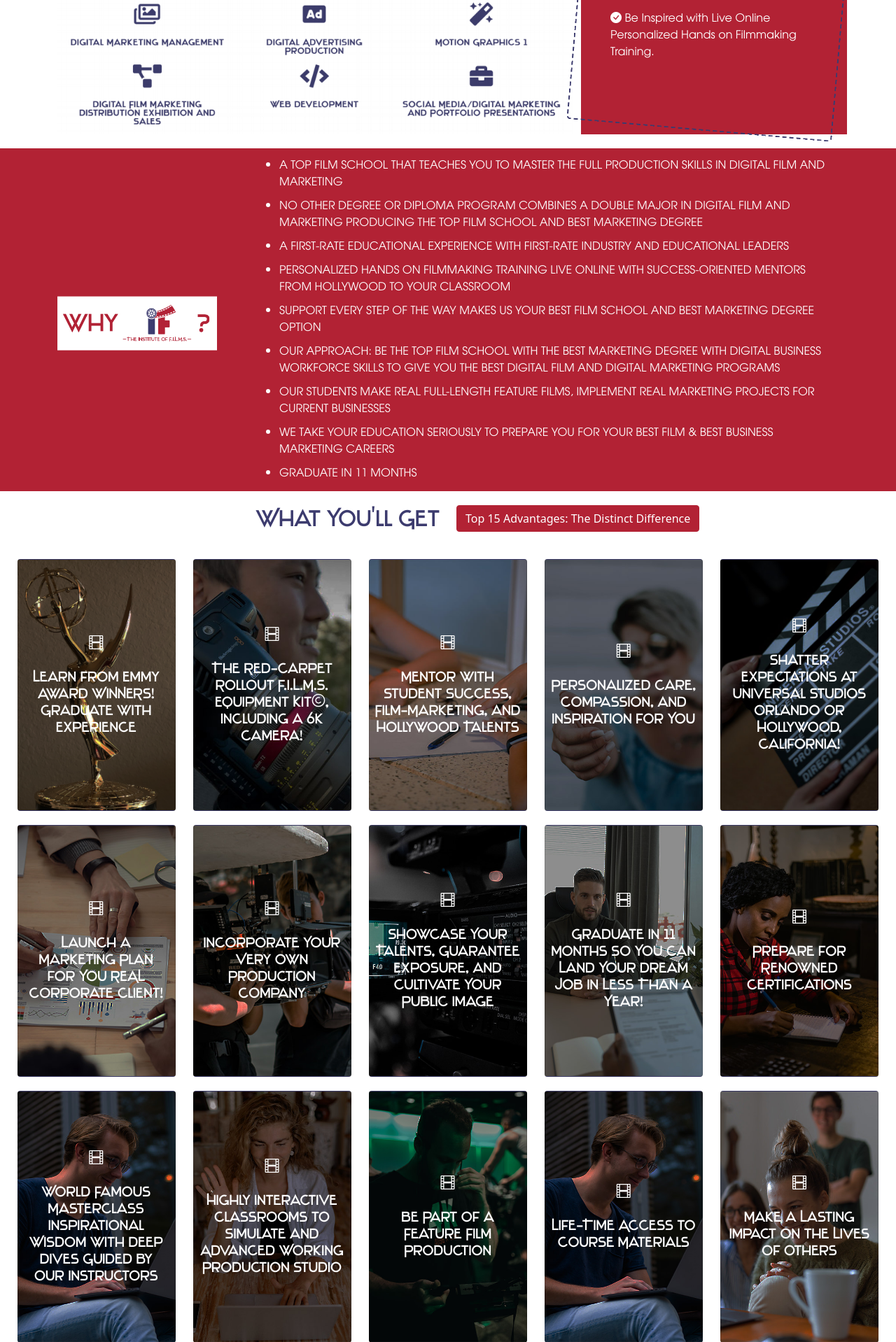
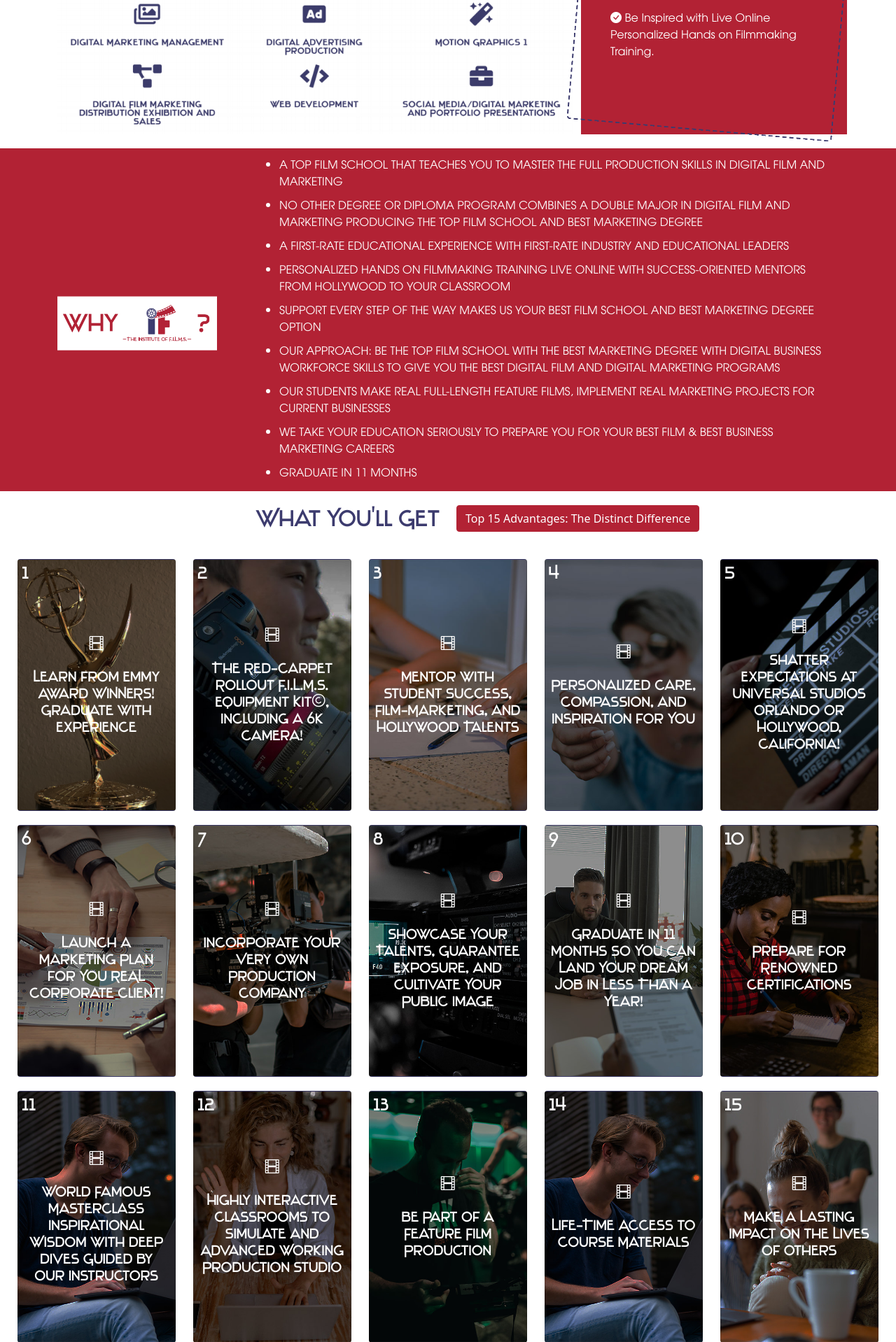
Before and after one commit to Orlandohmor84/tiof-landing-1, a PHP site: page / in a window 1280 px wide. Shown: the part 1360-3278 px from the top of the page at 70% size. Run offline with PHP 8.4, Linux system fonts and the light colour scheme; some libraries are stand-ins or nearby versions.

Commit message:
Final Edits.

```diff
--- a/src/assets/styles/base.css
+++ b/src/assets/styles/base.css
@@ -237,6 +237,12 @@ header a:hover,header a:active {
 /*----- End What You'll Learn Section -----*/
 
 /*----- Start What You'll Get Section -----*/
+.card-number {
+    color: #fff;
+    position: absolute;
+    top: 5px;
+    left: 5px;
+}
 #get-title h2,#get-title .btn {
     text-align: center;
 }
--- a/src/index.html
+++ b/src/index.html
@@ -53,7 +53,7 @@
             <!-- H1 Row -->
             <div class="row">
                 <div class="col-xs-12" data-aos="fade-up-right">
-                    <h1>Launch Your Marketing Career in 11 Months!</h1>
+                    <h1>Launch Your Film & Marketing Dream in 11 Months!</h1>
                 </div><!-- /.col -->
             </div><!-- /.row -->
 
@@ -151,97 +151,121 @@
             <!-- What You'll Get Content -->
             <div class="row">
                 <div class="col-xs-12">
-                    <div class="card" id="card-emmy">
+                    <div class="card" id="card-emmy" data-aos="flip-left">
                         <div class="card-body">
+                            <h4 class="card-number">1</h4>
                             <h5 class="card-title"><i class="bi bi-film"></i><br><br>Learn from Emmy Award WINNERS! Graduate with Experience</h5>
                             <p class="card-text">We’re Industry Experts and Educators! Our faculty is comprised of both Emmy ® Award WINNER and NOMINEES. Your graduation day comes with a degree or diploma and real-world work experience… and who knows, maybe you’ll get an Emmy Credit of your own!</p>
                         </div>
                     </div><!-- /.card -->
-                    <div class="card" id="tile-red-carpet">
+                    <div class="card" id="tile-red-carpet" data-aos="flip-left">
                         <div class="card-body">
+                            <h4 class="card-number">2</h4>
                             <h5 class="card-title"><i class="bi bi-film"></i><br><br>The Red-Carpet Rollout F.I.L.M.S. Equipment Kit&copy;, Including a 6k Camera!</h5>
                             <p class="card-text">The Red-Carpet Rollout F.I.L.M.S. Equipment Kit including a new 6K Camera, first time on the market! This gear will equip you with the ability to create content and make a living as well. The gear package is an investment in your career. These are the tools that you will use to tell stories and build your career. Looking ahead, we have done our best to future-proof these tools, allowing you to employ them for years to come.</p>
                         </div>
                     </div><!-- /.card -->
-                    <div class="card" id="tile-mentor">
+                    <div class="card" id="tile-mentor" data-aos="flip-left">
                         <div class="card-body">
+                            <h4 class="card-number">3</h4>
                             <h5 class="card-title"><i class="bi bi-film"></i><br><br>Mentor with Student Success, Film-Marketing, and Hollywood Talents</h5>
                             <p class="card-text">Your Student Success Mentor is waiting for you. Assigned at enrollment, your Professional Film-Marketing Mentor assists your course action plans, motivates your progress, and invests in your success through the entire program! You can also expect an Industry Mentorship during our feature production, bringing Hollywood Names to provide award winning experience.</p>
                         </div>
                     </div><!-- /.card -->
-                    <div class="card" id="tile-compassion">
+                    <div class="card" id="tile-compassion" data-aos="flip-left">
                         <div class="card-body">
+                            <h4 class="card-number">4</h4>
                             <h5 class="card-title"><i class="bi bi-film"></i><br><br>Personalized Care, Compassion, and Inspiration for You</h5>
                             <p class="card-text">Highly Personalized classrooms where care, compassion, inspiration and guidance motivate your journey. We believe it’s all about you, not lectures.</p>
                         </div>
                     </div><!-- /.card -->
-                    <div class="card" id="tile-universal-studios">
+                    <div class="card" id="tile-universal-studios" data-aos="flip-left">
                         <div class="card-body">
+                            <h4 class="card-number">5</h4>
                             <h5 class="card-title"><i class="bi bi-film"></i><br><br>Shatter Expectations at Universal Studios Orlando or Hollywood, California!</h5>
                             <p class="card-text">Graduate portfolios feature your professionally crafted student film, and a full-length Feature Film. Every student collaborates to create and distribute a feature-length film that will premiere at Universal Studios Orlando or in Hollywood, California.</p>
                         </div>
                     </div><!-- /.card -->
-                    <div class="card" id="tile-marketing-plan">
+                    <div class="card" id="tile-marketing-plan" data-aos="flip-left">
                         <div class="card-body">
+                            <h4 class="card-number">6</h4>
                             <h5 class="card-title"><i class="bi bi-film"></i><br><br>Launch a Marketing Plan for You REAL Corporate Client!</h5>
                             <p class="card-text">Each F.I.L.M.S graduate will develop a Marketing Launch Plan for an existing company. Just the edge you need to stand out from the competition.</p>
                         </div>
                     </div><!-- /.card -->
-                    <div class="card" id="tile-production-company">
+                    <div class="card" id="tile-production-company" data-aos="flip-left">
                         <div class="card-body">
+                            <h4 class="card-number">7</h4>
                             <h5 class="card-title"><i class="bi bi-film"></i><br><br>Incorporate Your Very Own Production Company</h5>
                             <p class="card-text">Before you graduate, you will incorporate your own Film-Marketing production company for film and marketing projects and receive entrepreneurial support to succeed.</p>
                         </div>
                     </div><!-- /.card -->
-                    <div class="card" id="tile-showcase-talents">
+                    <div class="card" id="tile-showcase-talents" data-aos="flip-left">
                         <div class="card-body">
+                            <h4 class="card-number">8</h4>
                             <h5 class="card-title"><i class="bi bi-film"></i><br><br>Showcase Your Talents, Guarantee Exposure, and Cultivate Your Public Image</h5>
                             <p class="card-text">While other programs may take years, our focused program will prepare you in 11 months. In less than a year you will have industry experience in: complete production, distribution, organizing a film premiere, advertising, sales, social media, motion graphics, and web development.</p>
                         </div>
                     </div><!-- /.card -->
-                    <div class="card" id="tile-graduate-11-months">
+                    <div class="card" id="tile-graduate-11-months" data-aos="flip-left">
                         <div class="card-body">
+                            <h4 class="card-number">9</h4>
                             <h5 class="card-title"><i class="bi bi-film"></i><br><br>Graduate in 11 Months So You Can Land Your Dream Job in Less Than a Year!</h5>
                             <p class="card-text">Some quick example text to build on the card title and make up the bulk of the card's content.</p>
                         </div>
                     </div><!-- /.card -->
-                    <div class="card" id="tile-certifications">
+                    <div class="card" id="tile-certifications" data-aos="flip-left">
                         <div class="card-body">
+                            <h4 class="card-number">10</h4>
                             <h5 class="card-title"><i class="bi bi-film"></i><br><br>Prepare for Renowned Certifications</h5>
                             <p class="card-text">Included in your tuition, preparation for renowned certifications through Harvard University, University of Pennsylvania as part of edX, Adobe Creative, Blackmagic, Final Cut Pro, plus other platforms, provides opportunities and options in editing, graphics, digital marketing, film, strategic business, and many others.</p>
                         </div>
                     </div><!-- /.card -->
-                    <div class="card" id="tile-master-class">
+                    <div class="card" id="tile-master-class" data-aos="flip-left">
                         <div class="card-body">
+                            <h4 class="card-number">11</h4>
                             <h5 class="card-title"><i class="bi bi-film"></i><br><br>World Famous MasterClass Inspirational Wisdom with Deep Dives Guided By Our Instructors</h5>
                             <p class="card-text">MasterClass subscriptions are provided to each student. Our Industry Professional Instructors will guide your deep dive, following in the footsteps and lessons learned from Academy Award/Oscar, Emmy, Directors, Producers, Writers Guild winners, CEOs and Founders of Starbucks, Spanx, Disney, and more, including Martin Scorsese, Natalie Portman, Judd Apatow, and Samuel L. Jackson.</p>
                         </div>
                     </div><!-- /.card -->
-                    <div class="card" id="tile-interactive">
+                    <div class="card" id="tile-interactive" data-aos="flip-left">
                         <div class="card-body">
+                            <h4 class="card-number">12</h4>
                             <h5 class="card-title"><i class="bi bi-film"></i><br><br>Highly Interactive Classrooms to Simulate and Advanced Working Production Studio</h5>
                             <p class="card-text">Highly interactive classrooms simulate an advanced working production studio. You will work together on inspiring teams and weekly projects in a real-world film and marketing environment. Lectures are boring. We don't do boring.</p>
                         </div>
                     </div><!-- /.card -->
-                    <div class="card" id="tile-feature">
+                    <div class="card" id="tile-feature" data-aos="flip-left">
                         <div class="card-body">
+                            <h4 class="card-number">13</h4>
                             <h5 class="card-title"><i class="bi bi-film"></i><br><br>Be Part of a Feature Film Production</h5>
                             <p class="card-text">During our Feature Film production, travel options are offered to you so we can collaborate in a face-to-face production environment. Students also can apply to lead the production in the following roles: student producer, director, cinematographer, production designer, or other crew member and/or be part of a marketing campaign with on-site portfolio presentations.</p>
                         </div>
                     </div><!-- /.card -->
-                    <div class="card" id="tile-master-class">
+                    <div class="card" id="tile-master-class" data-aos="flip-left">
                         <div class="card-body">
+                            <h4 class="card-number">14</h4>
                             <h5 class="card-title"><i class="bi bi-film"></i><br><br>Life-Time Access to Course Materials</h5>
                             <p class="card-text">Complementary, Life-Time access to course material in your program after graduation. As the industry changes, The Institute of F.I.L.M.S. provides full access to updated educational materials.</p>
                         </div>
                     </div><!-- /.card -->
-                    <div class="card" id="tile-impact">
+                    <div class="card" id="tile-impact" data-aos="flip-left">
                         <div class="card-body">
+                            <h4 class="card-number">15</h4>
                             <h5 class="card-title"><i class="bi bi-film"></i><br><br>Make a Lasting Impact on the Lives of Others</h5>
                             <p class="card-text">During the program, you work on an Inspirational Film, highlighting community and social causes. Making a lasting impact on the lives of others.</p>
                         </div>
                     </div><!-- /.card -->
-                </div>
+                </div><!-- /.col -->
+            </div><!-- /.row -->
+        </div><!-- /.container -->
+
+        <div class="container">
+            <div class="row">
+                <div class="col-xs-12 cta" data-aos="fade-up">
+                    <center><a role="button" class="btn" href="#next-steps">I WANT A DIGITAL FILM &AMP; MARKETING CAREER</a></center>
+                    <center><a role="button" class="btn btn-white" href="#next-steps">REQUEST FREE INFO</a></center>
+                </div><!-- /.col -->
             </div>
         </div>
 
```
Also changed, not shown: README.md.
